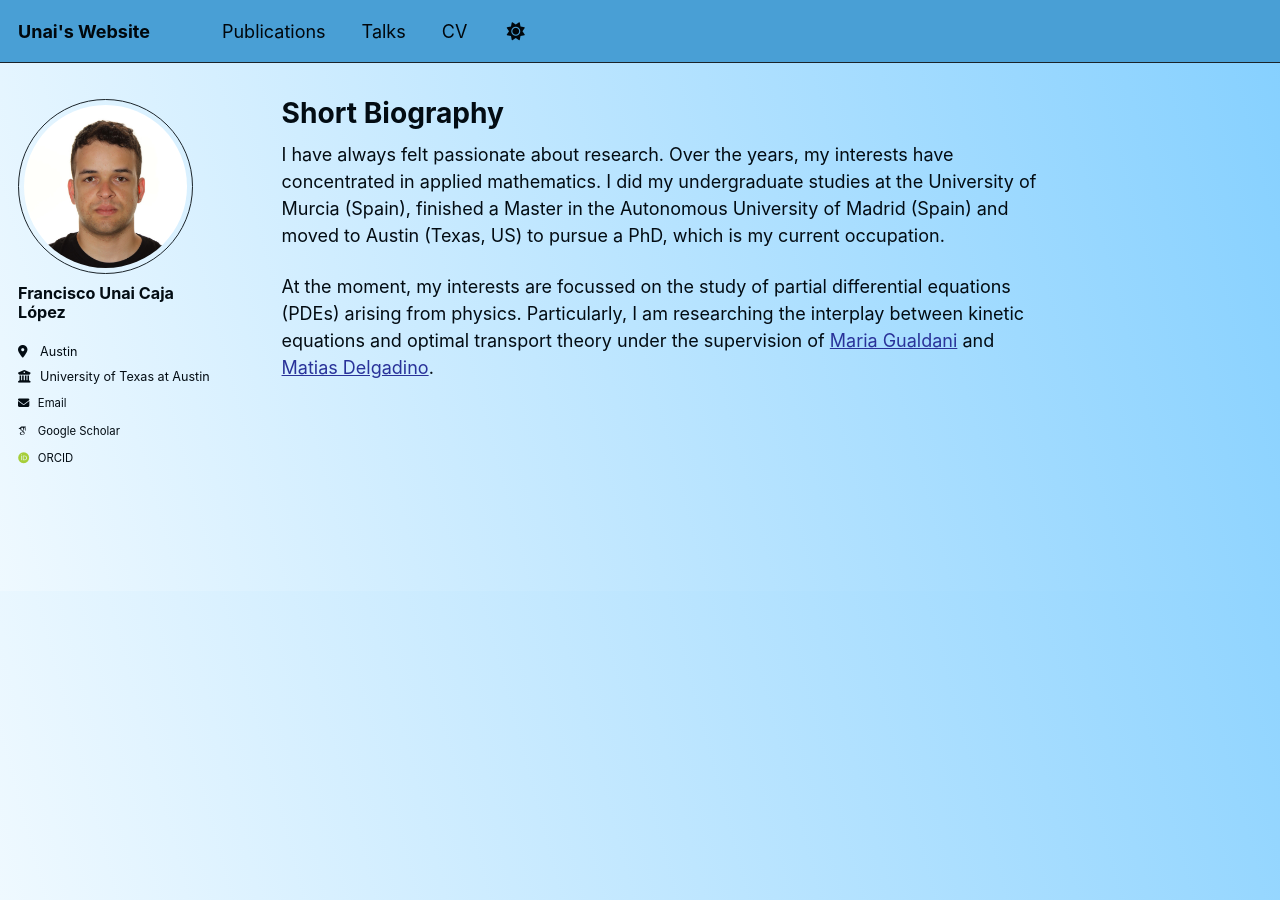
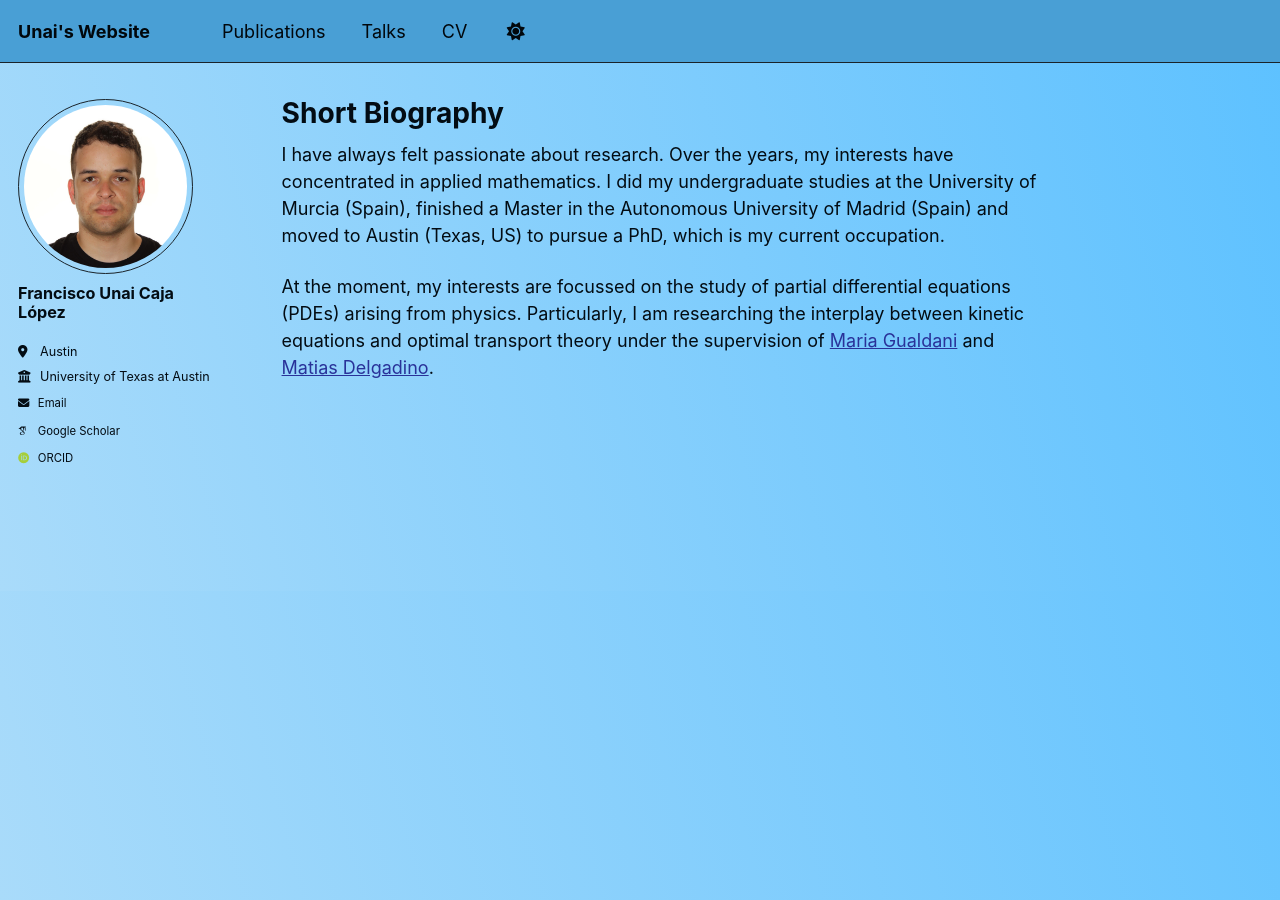
Before and after one commit to UnaiCaja/UnaiCaja.github.io, a Jekyll site: the page built from _pages/about.md, in a window 1280 px wide. Built offline with Jekyll 4.4.1, drawn with Linux system fonts in a browser that asks for light colours; some web fonts are replaced.

Commit message:
color update

```diff
--- a/_sass/theme/_dark.scss
+++ b/_sass/theme/_dark.scss
@@ -36,7 +36,7 @@ $sidebar-screen-min-width   : 1024px;
 /* Dark theme for the site */
 html[data-theme="dark"] {
     --global-base-color                 : #{$background};
-    --global-bg-color                   : #030f28;
+    --global-bg-color                   : #0a1a3d;
     --global-footer-bg-color            : #{$background};
     --global-border-color               : #{$light-gray};
     --global-dark-border-color          : #{$background-light};
--- a/_sass/theme/_default.scss
+++ b/_sass/theme/_default.scss
@@ -44,6 +44,6 @@ $sidebar-screen-min-width   : 1024px;
     --global-text-color                 : #{$gray};
     --global-text-color-light           : #{$light-gray};
     --global-thead-color                : #{$lighter-gray};
-    --global-gradient-inicial           : #eff9ff;
-    --global-gradient-final             : #85d0ff;
+    --global-gradient-inicial           : #a9dbfa;
+    --global-gradient-final             : #5dc1ff;
 }
```
